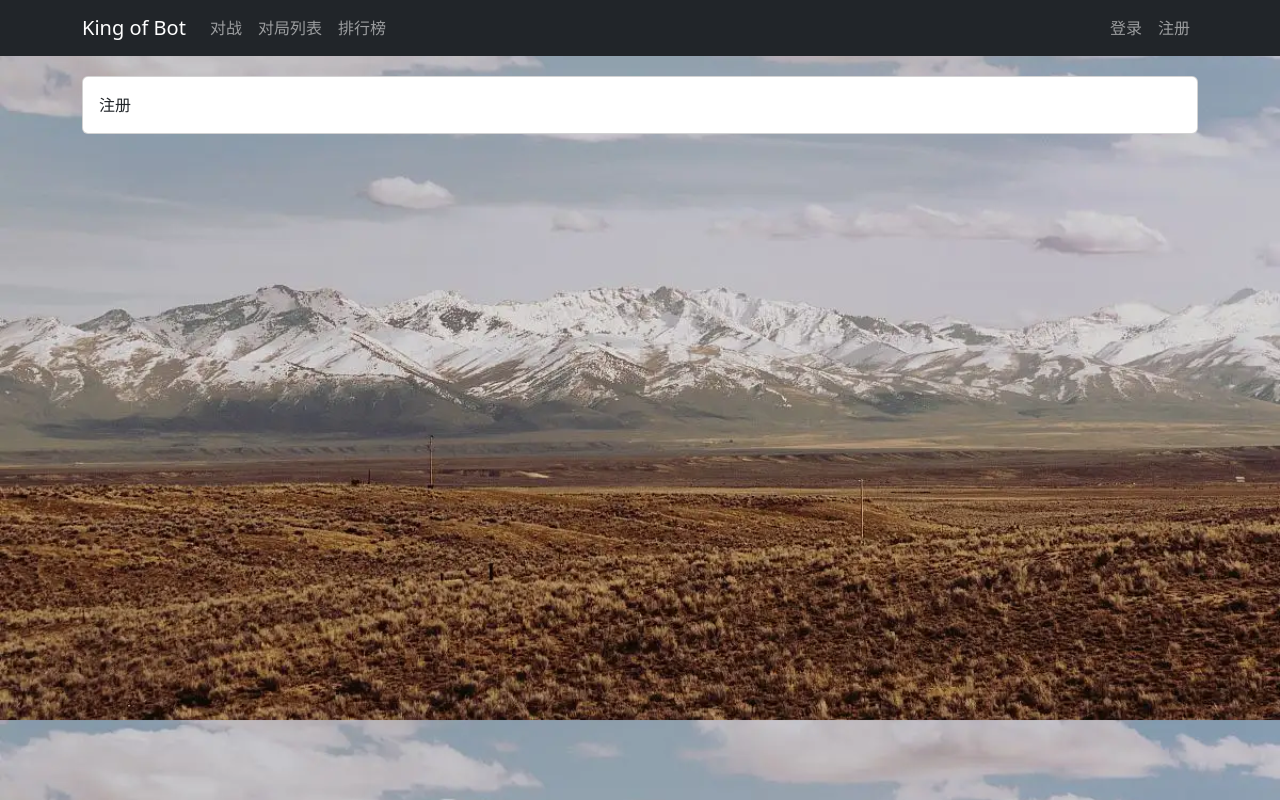
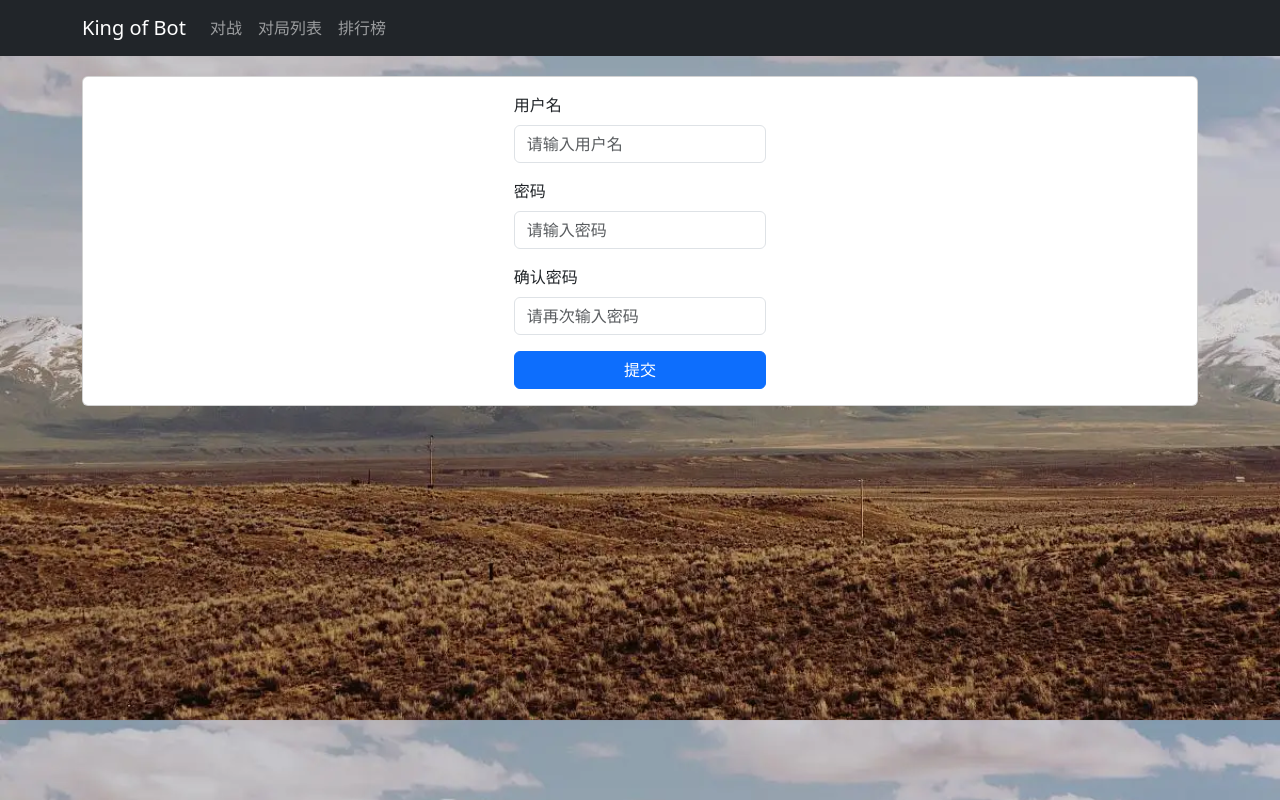
Before and after one commit to lollipopwsy/spring, a Vue app in the folder kob/web/: page /user/account/register in a window 1280 px wide. Built offline with nearby package versions, Linux system fonts and the light colour scheme.

Commit message:
前端页面授权meta，注册页面，登录状态持久化jwt_token存在localStorage里面

```diff
--- a/kob/web/src/App.vue
+++ b/kob/web/src/App.vue
@@ -43,7 +43,7 @@
     // $.ajax({
     //     url: "http://localhost:3000/user/account/info/",
     //     type: "get",
-    //     //数据库上传需要上传表头
+    //     //数据库上传需要上传表头,只有SecurityConfig里面授权的不需要加表头，其他的都需要加表头
     //     headers:{
     //       Authorization: "Bearer " + "eyJhbGciOiJIUzI1NiJ9.eyJqdGkiOiI0NWQxOWE1OGJkN2E0NmJkYWIyMjE5NmM5YmZmYmI5MiIsInN1YiI6IjEiLCJpc3MiOiJzZyIsImlhdCI6MTczODkzOTI3MCwiZXhwIjoxNzQwMTQ4ODcwfQ.MzEmYi_3-vpkU_VKxsP1BGpGQQMKrADU8TSI2ic0t5g"
     //     },
--- a/kob/web/src/components/NavBar.vue
+++ b/kob/web/src/components/NavBar.vue
@@ -26,7 +26,7 @@
         </li>
       </ul>
       <ul class="navbar-nav" v-if="$store.state.user.is_login">
-      <!-- v-if判断是否登录，如果登录则显示用户名，否则显示登录和注册 -->
+      <!-- v-if判断是否登录，如果登录则右上角显示用户名，否则显示登录和注册 -->
         <li class="nav-item dropdown">
           <a class="nav-link dropdown-toggle" href="#" role="button" data-bs-toggle="dropdown" aria-expanded="false">
             {{$store.state.user.username}}
@@ -40,8 +40,9 @@
           </ul>
         </li>
       </ul>
-      <ul class="navbar-nav" v-else>
+      <ul class="navbar-nav" v-else-if="!$store.state.user.pulling_info">
       <!-- v-else判断登录不成功的情况显示登录和注册 -->
+      <!-- v-else-if拉取结束，则显示登录和注册 -->
         <li class="nav-item">
           <router-link class="nav-link" :to="{name:'user_account_login'}" role="button">
           <!-- 把a换成router-link来实现点击登录跳转到登录页面 -->
--- a/kob/web/src/router/index.js
+++ b/kob/web/src/router/index.js
@@ -9,36 +9,63 @@
 import UserAccountLoginView from '@/views/user/account/UserAccountLoginView.vue'
 import UserAccountRegisterView from '@/views/user/account/UserAccountRegisterView.vue'
 
+// 需要读入是不是登录状态
+import store from '../store/index'
+
 const routes = [
   {
     path:"/",
     name:"home",
     redirect:"/pk/",
+    // 存到域里需不需要授权
+    meta:{
+        requestAuth:true,
+    }
   },
   {
     path:"/pk/",
     name:"pk_index",
     component:PkIndexView,
+
+    meta:{
+        requestAuth:true,
+    }
   },
   {
     path:"/record/",
     name:"record_index",
     component:RecordIndexView,
+
+    meta:{
+        requestAuth:true,
+    }
   },
   {
     path:"/ranklist/",
     name:"ranklist_index",
     component:RanklistIndexView,
+
+    meta:{
+        requestAuth:true,
+    }
   },
   {
     path:"/user/bot/",
     name:"user_bot_index",
     component:UserBotIndexView,
+
+    meta:{
+        requestAuth:true,
+    }
   },
   {
     path:"/404/",
     name:"404",
     component:NotFound,
+
+    meta:{
+        requestAuth:false,
+    }
   },
   {
     path:"/:catchAll(.*)",//这是一个通配符，匹配所有路径
@@ -48,11 +75,19 @@
     path:"/user/account/login/",
     name:"user_account_login",
     component:UserAccountLoginView,
+
+    meta:{
+        requestAuth:false,
+    }
   },
   {
     path:"/user/account/register/",
     name:"user_account_register",
     component:UserAccountRegisterView,
+
+    meta:{
+        requestAuth:false,
+    }
   },
 ]
 
@@ -61,4 +96,15 @@
   routes
 })
 
+// 前端页面授权
+router.beforeEach((to,from,next)=>{
+  // 打开的页面如果需要登录，就重定向到登录页面,不需要就跳转到默认页面
+  if(to.meta.requestAuth && !store.state.user.is_login){
+    next({name:"user_account_login"});
+  }else{
+    next();
+  }
+
+})
+
 export default router
--- a/kob/web/src/store/user.js
+++ b/kob/web/src/store/user.js
@@ -9,6 +9,9 @@
         photo:"",
         token:"",
         is_login:false,
+
+        // 全局变量表示当前是否在拉取信息中，如果是拉取信息中，就不展示
+        pulling_info:true,
     },
     getters: {
     },
@@ -29,6 +32,10 @@
             state.token = ""//清空token
             state.is_login = false//登录状态设置为false
         },
+        // 更新拉取信息状态
+        updatePullingInfo(state,pulling_info){
+            state.pulling_info = pulling_info
+        }
     },
     actions: {//一般修改state的函数写在action里面
         login(context,data){//data包含用户输入的登录信息，context是上下文信息
@@ -41,6 +48,8 @@
                   password:data.password,
                 },
                 success(resp){//成功的话需要将token存下来
+                    // 浏览器登录信息持久化，存在localStorage里面
+                    localStorage.setItem("jwt_token",resp.token);
                     if(resp.error_message==="success"){//登录成功,这里的error_message是后端LoginServiceImpl定义的字段
                         context.commit("updateToken",resp.token)//action里的函数调用mutation里的函数需要用到commit，这里的resp.token是后端LoginServiceImpl返回的token
                         data.success(resp);//调用成功的回调函数
@@ -58,7 +67,7 @@
             $.ajax({
                 url: "http://localhost:3000/user/account/info/",
                 type: "get",
-                //数据库上传需要上传表头
+                //数据库上传需要上传表头，只有SecurityConfig里面授权的不需要加表头，其他的都需要加表头
                 headers:{
                     Authorization: "Bearer " + context.state.token,
                 },
@@ -82,6 +91,8 @@
         },
         logout(context){
             //退出登录
+            // 删除localStorage里的token
+            localStorage.removeItem("jwt_token");
             context.commit("logout");//调用mutation里的logout函数
         }
     },
--- a/kob/web/src/views/user/account/UserAccountLoginView.vue
+++ b/kob/web/src/views/user/account/UserAccountLoginView.vue
@@ -1,5 +1,5 @@
 <template>
-    <ContentField>
+    <ContentField v-if="!$store.state.user.pulling_info">
         <!-- 登录 -->
         <!-- 在Bootstrap里找grid -->
         <!-- div.row>div.col-3，然后tab键补全 -->
@@ -46,6 +46,28 @@
             let password=ref('');
             let error_message=ref('');
 
+            // let show_content=ref(false);//默认不展示登录页面
+
+            // 登录页面持久化，将token存在localStorage里面，每次重定向到登陆页面时，先判断本地有没有存token
+            const jwt_token=localStorage.getItem("jwt_token");//本地把token取出来
+            if(jwt_token){//如果存在token，就存到内存
+                store.commit("updateToken",jwt_token);//调用mutations里的函数要用commit
+                // 验证token是否合法，就是从云端获取用户信息
+                store.dispatch("getinfo",{//调用actions里的getinfo函数，用dispatch
+                    success(){
+                        router.push({name:'home'});//成功直接跳转到主页，但这种情况下会一闪而过登录页面，改进：先默认不展示登录页面，再写一个判断语句决定是否展示登录页面
+                        store.commit("updatePullingInfo",false);//拉取结束用false，调用Mutation里的updatePullingInfo函数，用commit
+                    },
+                    error(){
+                        // show_content.value=true;//如果获取失败，就展示登录页面
+                        store.commit("updatePullingInfo",false);//拉取结束用false，调用Mutation里的updatePullingInfo函数，用commit
+                    }
+                })
+            }else{
+                // show_content.value=true;//如果本地没有token，就展示登录页面
+                store.commit("updatePullingInfo",false);//拉取结束用false，调用Mutation里的updatePullingInfo函数，用commit
+            }
+
             //定义一个点击提交button后触发登录的函数
             const login=()=>{
                 // 每次提交先清空错误信息
@@ -61,7 +83,6 @@
                             success(){
                                 // 登录成功后跳转到主页
                                 router.push({name:'home'});
-                                console.log(store.state.user);
                             }
                         })
                     },
@@ -76,6 +97,7 @@
                 password,
                 error_message,
                 login,
+                // show_content,//返回
             }
 
         }
--- a/kob/web/src/views/user/account/UserAccountRegisterView.vue
+++ b/kob/web/src/views/user/account/UserAccountRegisterView.vue
@@ -1,18 +1,87 @@
 <template>
     <ContentField>
-        注册
+        <div class="row justify-content-md-center">
+            <div class="col-3">
+                <!-- 再找一个表单的样式 -->
+                <form @submit.prevent="register">
+                <!-- 需要绑定内容和变量，提交触发register函数，prevent阻止默认行为 -->
+                    <div class="mb-3">
+                        <label for="username" class="form-label">用户名</label>
+                        <input v-model="username" type="text" class="form-control" id="username" placeholder="请输入用户名">
+                    </div>
+                    <div class="mb-3">
+                        <label for="password" class="form-label">密码</label>
+                        <input v-model="password" type="password" class="form-control" id="password" placeholder="请输入密码">
+                    </div>
+                    <div class="mb-3">
+                        <label for="confirmedPassword" class="form-label">确认密码</label>
+                        <input v-model="confirmedPassword" type="password" class="form-control" id="confirmedPassword" placeholder="请再次输入密码">
+                    </div>
+                    <!-- 密码错误报错信息 -->
+                    <div class="error-message">{{error_message}}</div>
+                    <button type="submit" class="btn btn-primary">提交</button>
+                </form>
+            </div>
+        </div>
     </ContentField>
     <!-- ContentField里面的内容会被渲染到ContentField.vue里的slot里 -->
 </template>
 
 <script>
     import ContentField from '../../../components/ContentField.vue'
+    import {ref} from 'vue'
+    import router from '../../../router/index'
+    import $ from 'jquery'
+
+
     export default {
         components: {
             ContentField
+        },
+        setup(){
+            let username = ref('');
+            let password = ref('');
+            let confirmedPassword = ref('');
+            let error_message = ref('');
+
+            // 触发函数
+            const register=()=>{
+                // 为什么注册的Ajax放在这里，不像登陆放在user.js里面?
+                // 当里面的state会修改时，放在user.js里面，不会修改时，放在这里
+                $.ajax({
+                    url: "http://localhost:3000/user/account/register/",
+                    type: "post",
+                    data:{
+                        username:username.value,
+                        password:password.value,
+                        confirmedPassword:confirmedPassword.value,
+                    },
+                    success(resp){
+                        if(resp.error_message==="success"){
+                            router.push({name:"user_account_login"});
+                        }else{
+                            error_message.value=resp.error_message;
+                        }
+                    },
+                });
+            }
+
+            return{
+                username,
+                password,
+                confirmedPassword,
+                error_message,
+                register,
+            }
         }
     }
 </script>
 
 <style scoped>
+button{
+    width:100%;
+}
+div.error-message{
+    color: red;
+}
 </style>
```
